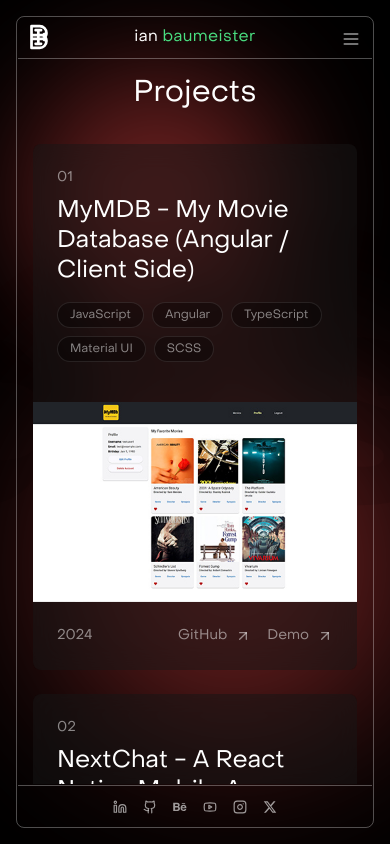
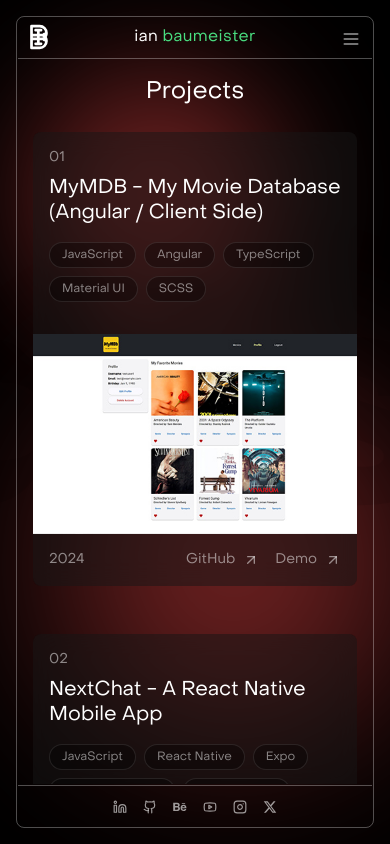
Before and after one commit to ibxibx/portfolio-react, a React (Create React App) app: page /portfolio-react/work in a window 390 px wide. Built offline with nearby package versions, Linux system fonts and the light colour scheme.

Commit message:
Adjusted layout responsiveness for tablet and mobile views

```diff
--- a/src/pages/Work.jsx
+++ b/src/pages/Work.jsx
@@ -17,8 +17,10 @@
   6: project6,
 };
 
-const ProjectLink = ({ href, text }) =>
-  href ? (
+const ProjectLink = ({ href, text }) => {
+  if (!href) return null;
+
+  return (
     <a
       href={href}
       target="_blank"
@@ -28,7 +30,8 @@
       {text}
       <ArrowUpRight size={16} />
     </a>
-  ) : null;
+  );
+};
 
 const ProjectBox = ({
   number,
@@ -39,19 +42,28 @@
   demoLink,
   caseStudyLink,
   delay = 0,
+  deviceType,
 }) => {
+  const [isHovered, setIsHovered] = React.useState(false);
+  const [isVisible, setIsVisible] = React.useState(false);
+
   return (
     <motion.div
       className="bg-neutral-900/50 backdrop-blur-md rounded-lg overflow-hidden mb-6 flex flex-col lg:flex-row"
+      style={{ height: deviceType === "mobile" ? "auto" : "280px" }}
       initial={{ opacity: 0, y: 20 }}
       animate={{ opacity: 1, y: 0 }}
       transition={{ duration: 0.5, delay }}
+      onMouseEnter={() => deviceType === "desktop" && setIsHovered(true)}
+      onMouseLeave={() => deviceType === "desktop" && setIsHovered(false)}
+      onViewportEnter={() => deviceType !== "desktop" && setIsVisible(true)}
+      onViewportLeave={() => deviceType !== "desktop" && setIsVisible(false)}
     >
-      <div className="flex-1 p-6">
+      <div className="flex-1 p-4 sm:p-6 overflow-y-auto">
         <div className="mb-2 text-white/50 text-sm">
           {number.toString().padStart(2, "0")}
         </div>
-        <h2 className="text-2xl lg:text-4xl mb-4 font-light leading-tight">
+        <h2 className="text-xl sm:text-2xl lg:text-4xl mb-4 font-light leading-tight">
           {title}
         </h2>
         <div className="flex flex-wrap gap-2 mb-4 lg:mb-0">
@@ -66,11 +78,12 @@
         </div>
       </div>
 
+      <motion.div className="w-full lg:w-[340px] h-[200px] lg:h-auto relative">
         <a
           href={githubLink}
           target="_blank"
           rel="noopener noreferrer"
-        className="w-full lg:w-[340px] h-[200px] lg:h-auto relative group"
+          className="block w-full h-full relative group"
         >
           <img
             src={projectImages[imageNumber]}
@@ -81,8 +94,9 @@
             <ArrowUpRight className="text-white" size={24} />
           </div>
         </a>
+      </motion.div>
 
-      <div className="p-6 flex flex-row lg:flex-col justify-between lg:justify-start lg:w-[200px]">
+      <div className="p-4 sm:p-6 flex flex-row lg:flex-col justify-between lg:justify-start lg:w-[200px]">
         <span className="text-white/50 text-sm">2024</span>
         <div className="flex flex-row lg:flex-col gap-4 lg:mt-4">
           <ProjectLink href={githubLink} text="GitHub" />
@@ -97,6 +111,24 @@
 };
 
 const Work = () => {
+  const [deviceType, setDeviceType] = React.useState("desktop");
+
+  React.useEffect(() => {
+    const handleResize = () => {
+      if (window.matchMedia("(max-width: 768px)").matches) {
+        setDeviceType("mobile");
+      } else if (window.matchMedia("(max-width: 1024px)").matches) {
+        setDeviceType("tablet");
+      } else {
+        setDeviceType("desktop");
+      }
+    };
+
+    handleResize();
+    window.addEventListener("resize", handleResize);
+    return () => window.removeEventListener("resize", handleResize);
+  }, []);
+
   const projects = [
     {
       number: 1,
@@ -178,16 +210,27 @@
       <div className="h-full overflow-y-auto scrollbar-thin">
         <div className="min-h-full flex flex-col items-center p-4 sm:p-6 md:p-8">
           <motion.h1
-            className="text-3xl sm:text-4xl lg:text-6xl mb-8 sm:mb-12 lg:mb-16 font-light"
+            className="text-2xl sm:text-3xl lg:text-6xl mb-6 sm:mb-8 lg:mb-12 font-light"
             initial={{ opacity: 0, y: -20 }}
             animate={{ opacity: 1, y: 0 }}
             transition={{ duration: 0.5 }}
           >
             Projects
           </motion.h1>
-          <div className="max-w-[1000px] w-full">
+          <div
+            className={`max-w-[1000px] w-full ${
+              deviceType === "mobile"
+                ? "flex flex-col gap-6"
+                : "grid grid-cols-1 md:grid-cols-2 gap-6"
+            }`}
+          >
             {projects.map((project, index) => (
-              <ProjectBox key={index} {...project} delay={index * 0.1} />
+              <ProjectBox
+                key={index}
+                {...project}
+                delay={index * 0.1}
+                deviceType={deviceType}
+              />
             ))}
           </div>
         </div>
```
Lines whose indentation alone changed are shown as unchanged.
